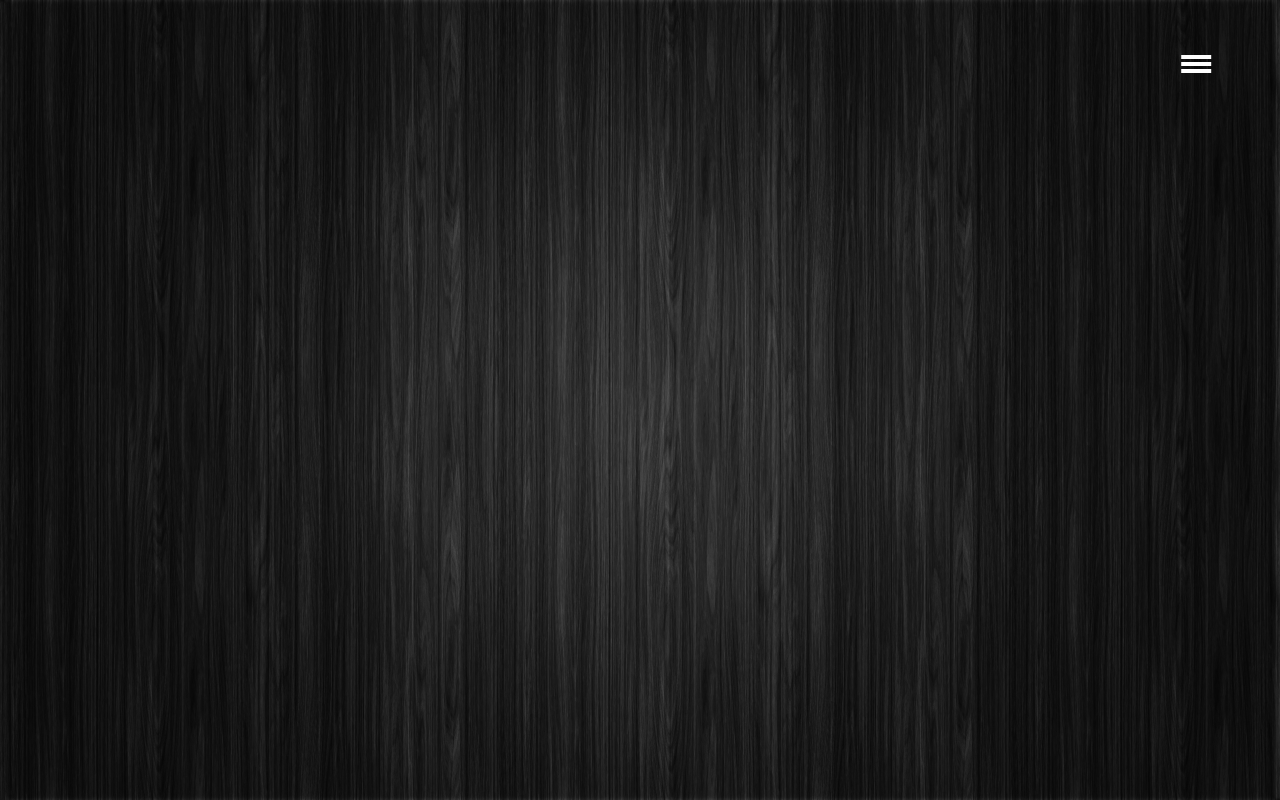
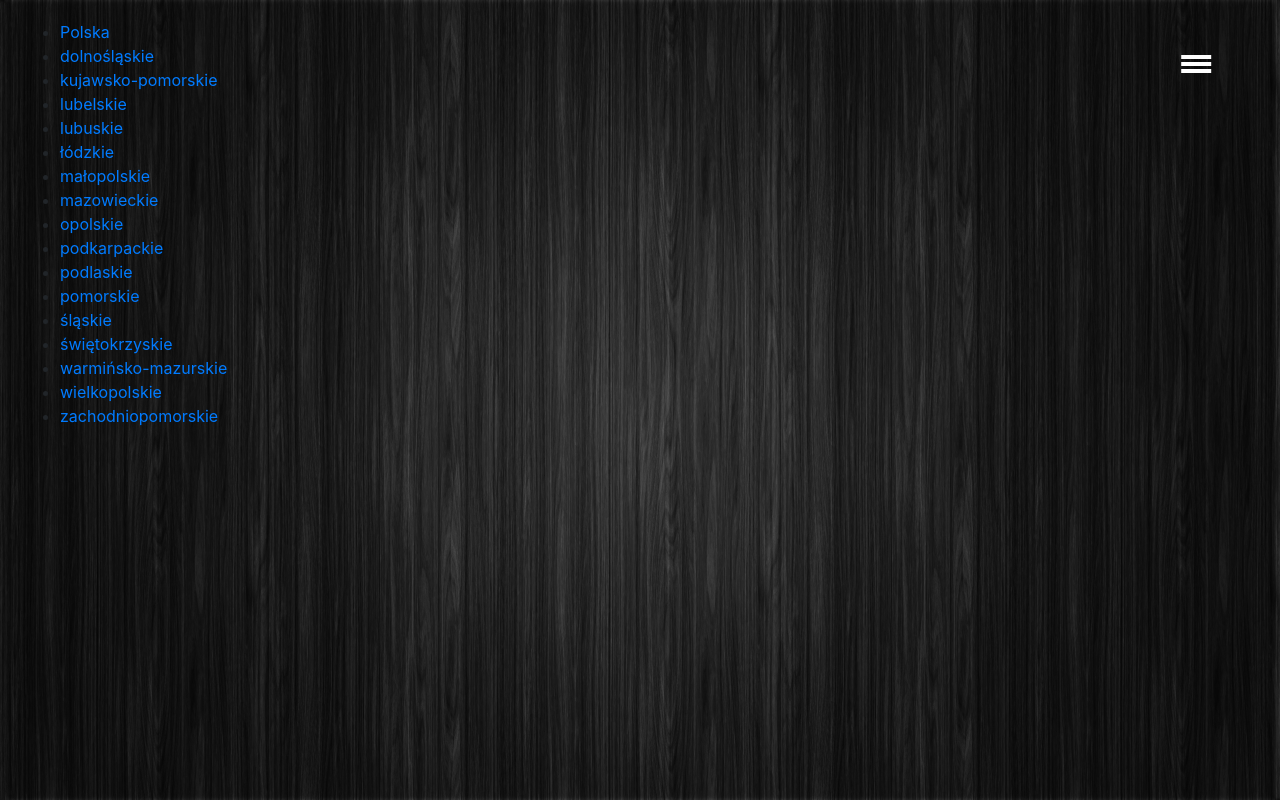
Before and after one commit to Adrian2337/covid-spread-analyzer, a Django app: template templates/statistics.html in a window 1280 px wide. Run offline with Django 3.2, Linux system fonts and the light colour scheme; the template is opened without the code that fills it, so the values that code supplies are empty; some libraries are stand-ins or nearby versions.

Commit message:
adding statistics

```diff
--- a/static/css/statistics.css
+++ b/static/css/statistics.css
@@ -0,0 +1,15 @@
+body{
+}
+.side-menu{
+    position: fixed;
+    z-index: 1;
+    top: 0;
+    left: 0;
+    float: left;
+    padding: 20px;
+}
+.first-chart{
+    margin-left: 20%;
+    padding: 20px;
+    width: 60%;
+}
--- a/templates/statistics.html
+++ b/templates/statistics.html
@@ -6,16 +6,41 @@
     <script src="https://cdnjs.com/libraries/Chart.js"></script>
     <script src="https://cdnjs.cloudflare.com/ajax/libs/Chart.js/1.0.2/Chart.js"></script>
 </head>
+
 {% block content %}
     <script>
         var data_raw = '{{data}}';
     </script>
-    <script type="text/javascript" src="/static/js/statistics.js"></script>
     <script src='//ajax.aspnetcdn.com/ajax/jQuery/jquery-3.4.1.js'></script>
     <link rel="stylesheet" type="text/css" href="/static/css/statistics.css"/>
 
-
-
-    <body>
-    </body>
+<body>
+    <div class="side-menu">
+     <ul>
+         <li><a href="../Polska">Polska</a></li>
+         <li><a href="../Dolnośląskie">dolnośląskie</a></li>
+         <li><a href="../Lubelskie">kujawsko-pomorskie</a></li>
+         <li><a href="../Kujawsko-pomorskie">lubelskie</a></li>
+         <li><a href="../Lubuskie">lubuskie</a></li>
+         <li><a href="../Łódzkie">łódzkie</a></li>
+         <li><a href="../Małopolskie">małopolskie</a></li>
+         <li><a href="../Mazowieckie">mazowieckie</a></li>
+         <li><a href="../Opolskie">opolskie</a></li>
+         <li><a href="../Podkarpackie">podkarpackie</a></li>
+         <li><a href="../Podlaskie">podlaskie</a></li>
+         <li><a href="../Pomorskie">pomorskie</a></li>
+         <li><a href="../Śląskie">śląskie</a></li>
+         <li><a href="../Świętokrzyskie">świętokrzyskie</a></li>
+         <li><a href="../Warmińsko-mazurskie">warmińsko-mazurskie</a></li>
+         <li><a href="../Wielkopolskie">wielkopolskie</a></li>
+         <li><a href="../Zachodniopomorskie">zachodniopomorskie</a></li>
+    </ul>
+    </div>
+    <div class="first-chart">
+    <div id="first-canvas">
+                <canvas id="cases-graph" width="500" height="300"></canvas>
+            </div>
+    </div>
+    <script type="text/javascript" src="/static/js/statistics.js"></script>
+</body>
 {% endblock content %}
```
Also changed, not shown: static/js/statistics.js (+62 -2 lines).
